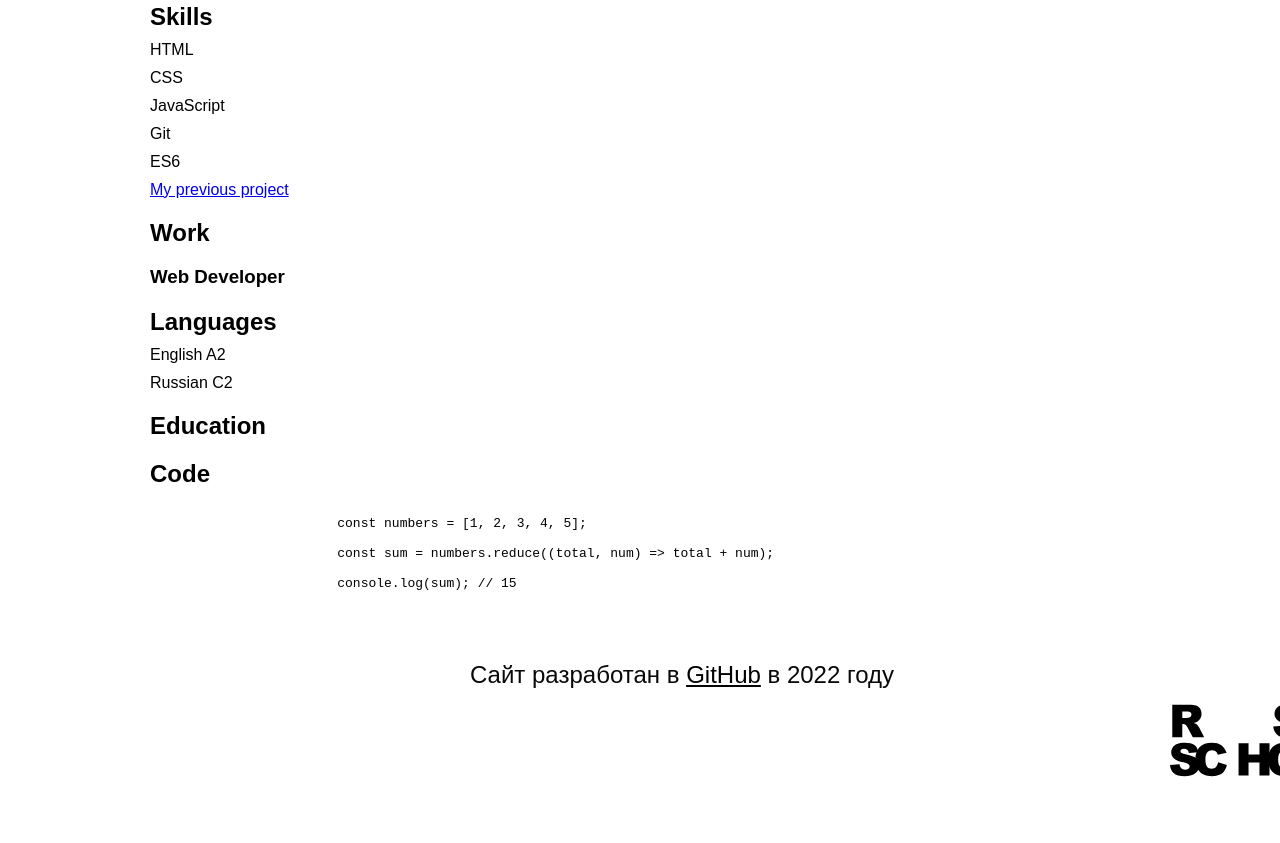
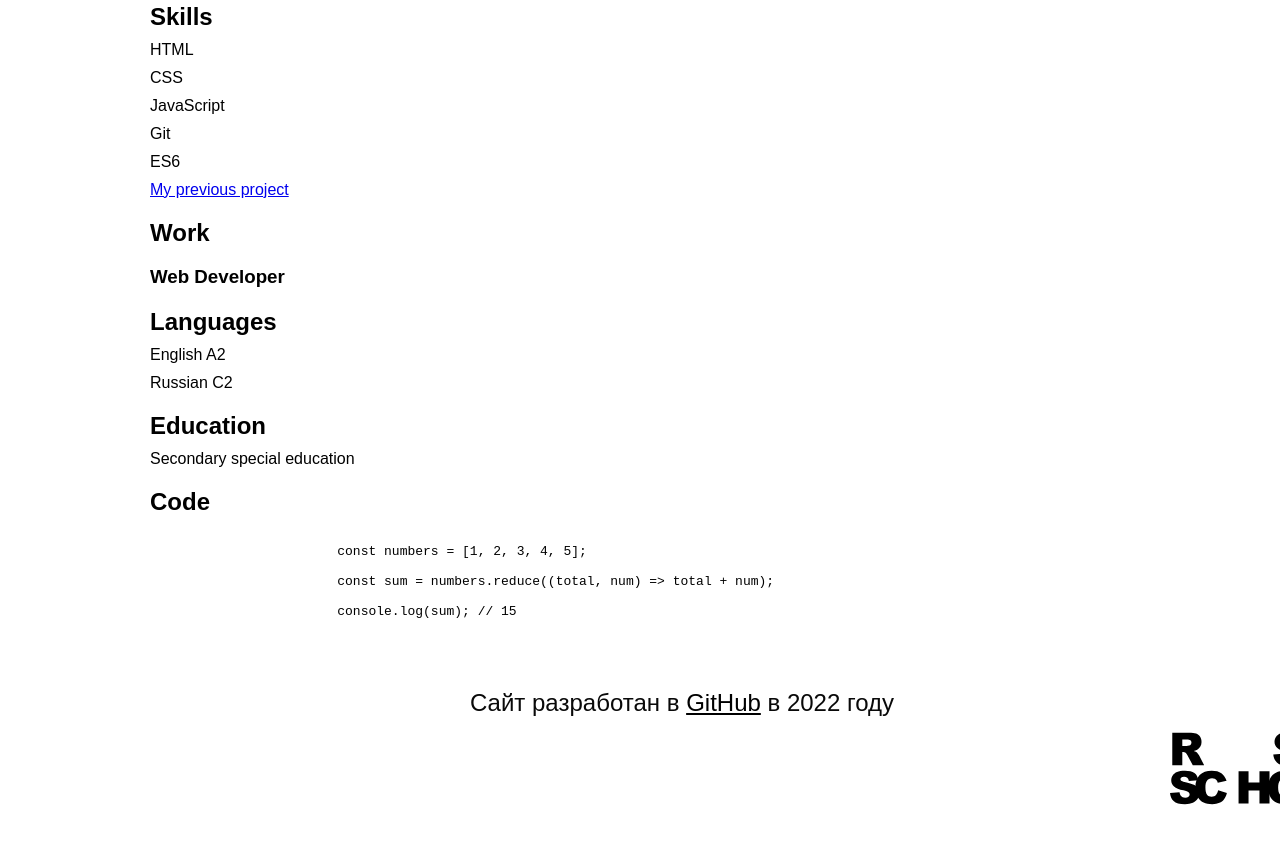
Before and after one commit to Jarvud/rsschool-cv, a plain HTML site: page index.html in a window 1280 px wide. Shown: the part 596-1439 px from the top of the page. Drawn offline with Linux system fonts and the light colour scheme.

Commit message:
feat: add Education

```diff
--- a/index.html
+++ b/index.html
@@ -78,7 +78,7 @@
         <section id="education">
             <h2>Education</h2>
             <ul>
-                <li></li>
+                <li>Secondary special education</li>
             </ul>
         </section>
         <section id="code">
```
